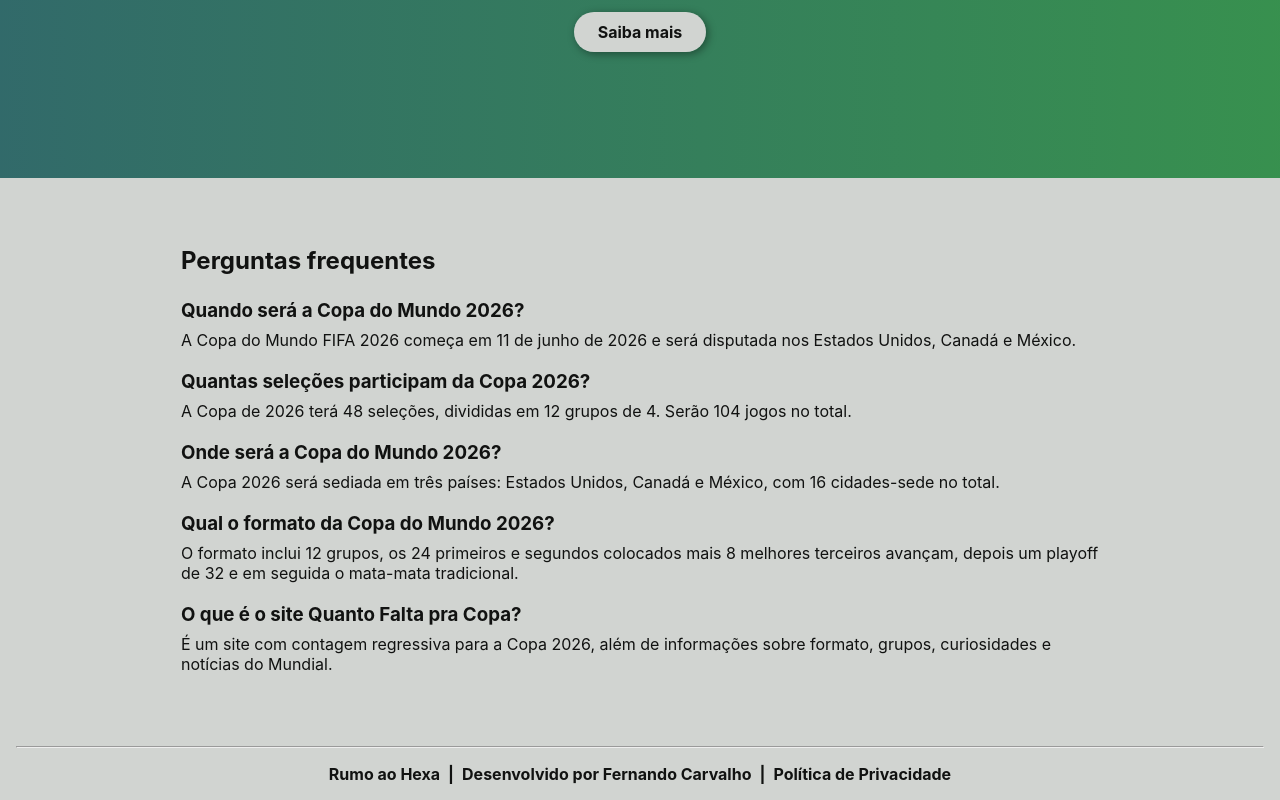
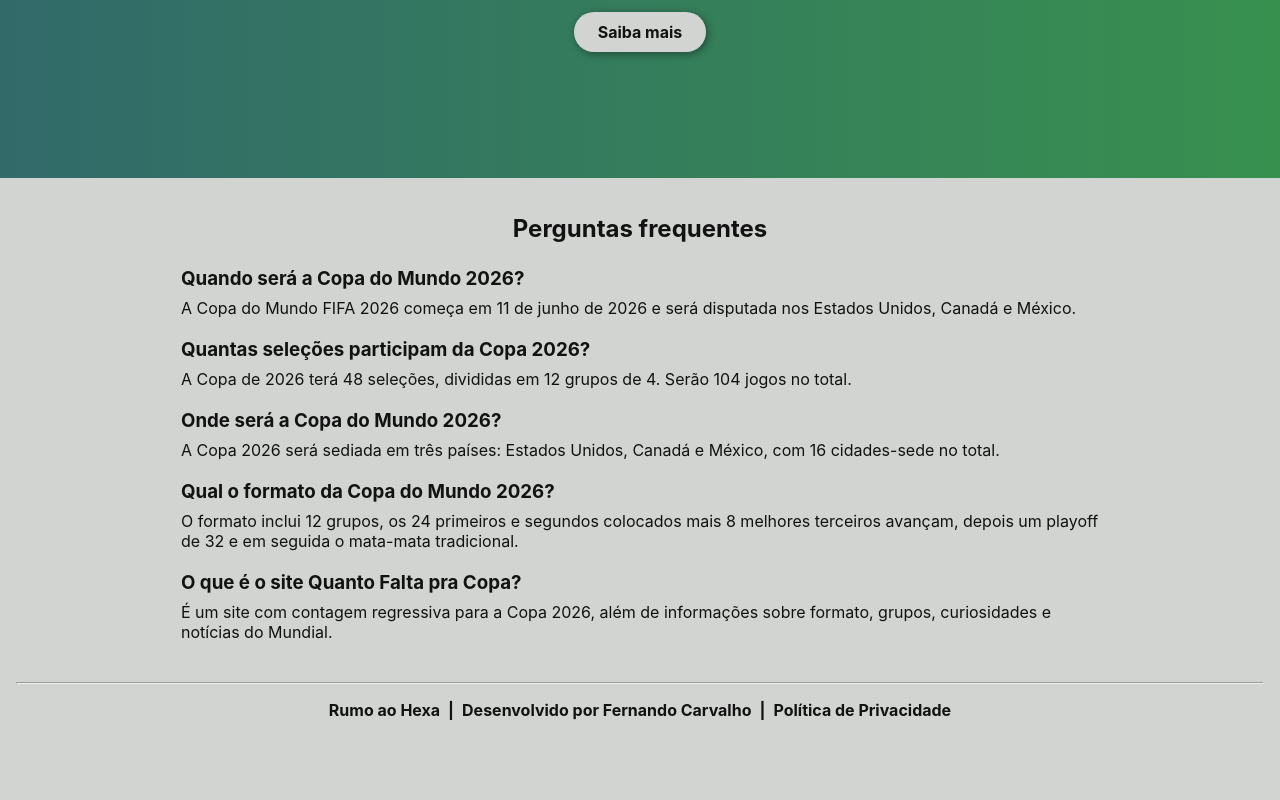
Before and after one commit to 21fernandinhow/quantofaltaparacopa, a Next.js app: page / in a window 1280 px wide. Shown: the part 542-1342 px from the top of the page. After the commit the page ends 1278 px from the top, so only its background shows below. Built offline with nearby package versions, Linux system fonts and the light colour scheme.

Commit message:
adjust layout

```diff
--- a/src/styles/components/FaqSection.scss
+++ b/src/styles/components/FaqSection.scss
@@ -1,8 +1,7 @@
 .faq-section {
-  margin-top: 2rem;
-  margin-bottom: 2rem;
 
   h2 {
+    text-align: center;
     margin-bottom: 1.5rem;
   }
 
```
